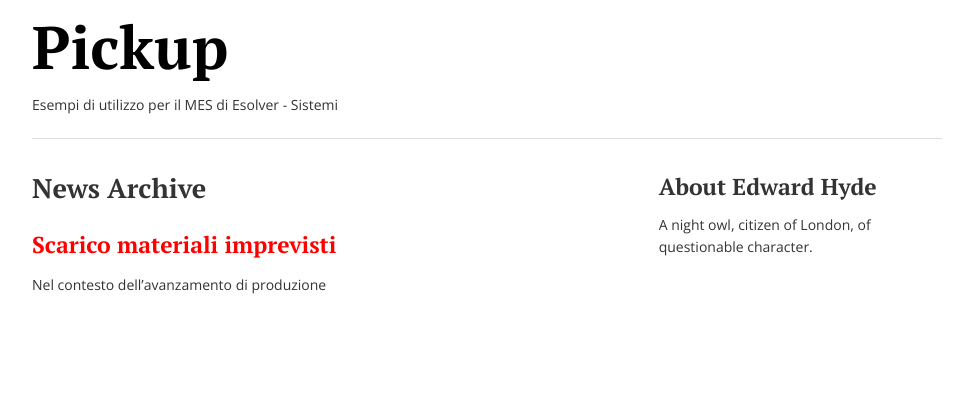
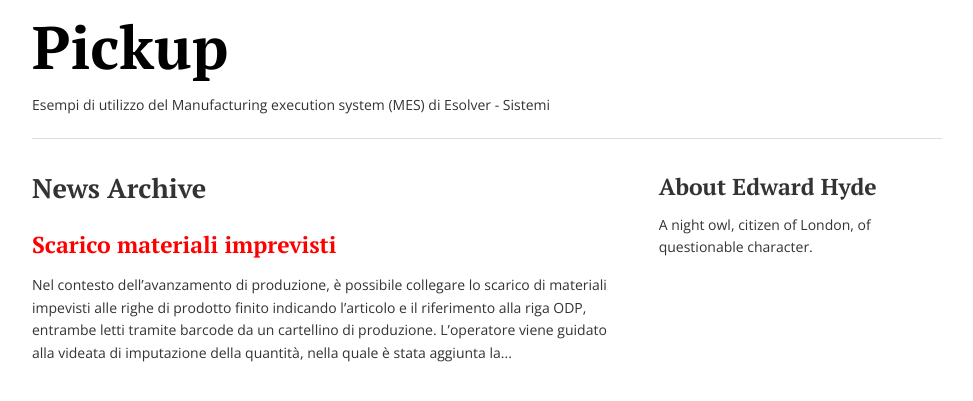
Before and after one commit to pickupscp/pickupscp.github.io, a Jekyll site: the page built from archive.html, in a window 1280 px wide. Shown: the top 401 px of the page, without its empty margins (153-1126 px from the left). Built offline with Jekyll 4.4.1, drawn with Linux system fonts in a browser that asks for light colours.

Commit message:
update post

```diff
--- a/_config.yml
+++ b/_config.yml
@@ -1,7 +1,7 @@
 # Site settings
 title: "Pickup"
 email: supporto@scponline.it
-description: "Esempi di utilizzo per il MES di Esolver - Sistemi"
+description: "Esempi di utilizzo del Manufacturing execution system (MES) di Esolver - Sistemi"
 baseurl: "/"
 url: "https://pickupscp.github.io"
 
--- a/_posts/2017-10-12-avp-materiali-imprevisti.markdown
+++ b/_posts/2017-10-12-avp-materiali-imprevisti.markdown
@@ -4,4 +4,9 @@ title: "Scarico materiali imprevisti"
 date: 12 ottobre 2017
 ---
 
-Nel contesto dell'avanzamento di produzione
+Nel contesto dell'avanzamento di produzione, è possibile collegare lo scarico di materiali impevisti
+alle righe di prodotto finito indicando l'articolo e il riferimento alla riga ODP, entrambe letti tramite barcode
+da un cartellino di produzione. L'operatore viene guidato alla videata di imputazione della quantità, nella quale è stata aggiunta
+la gestione della seconda unità di misura. Se il materiale è gestito a lotto, l'operatore deve selezionare il lotto da scaricare,
+è prevista la possibilità di selezionare più lotti.
+![image-title-here](/images/pickup/avp-materiale-imprevisto.jpg){:class="img-responsive"}
```
Also changed, not shown: images/pickup/avp-meteriale-imprevisto.JPG (added).
